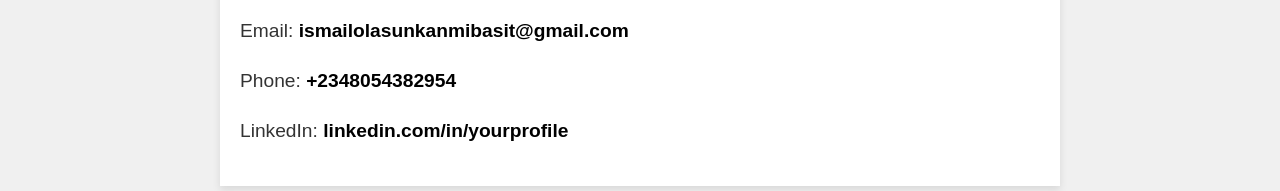
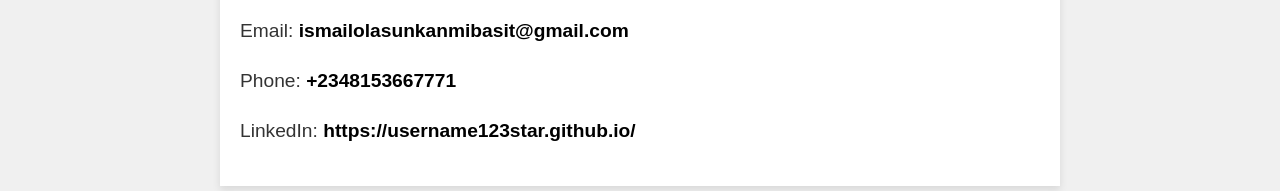
Before and after one commit to username123star/username123star.github.io, a plain HTML site: page index.html in a window 1280 px wide. Shown: the part 936-1127 px from the top of the page. Drawn offline with Linux system fonts and the light colour scheme.

Commit message:
index.html

````diff
--- a/index.html
+++ b/index.html
@@ -125,8 +125,8 @@
 <section id="contact">
     <h2>Contact Information</h2>
     <p>Email: <a href="mailto: ismailalao666@gmail.com">ismailolasunkanmibasit@gmail.com</a></p>
-    <p>Phone: <a href="tel:+2348153667771">+2348054382954</a></p>
-    <p>LinkedIn: <a href="https://username123star.github.io/" target="_blank">linkedin.com/in/yourprofile</a></p>
+    <p>Phone: <a href="tel:+2348153667771">+2348153667771</a></p>
+    <p>LinkedIn: <a href="https://username123star.github.io/" target="_blank">https://username123star.github.io/</a></p>
 </section>
 
 <footer>
@@ -135,4 +135,3 @@
 
 </body>
 </html>
-```
````
